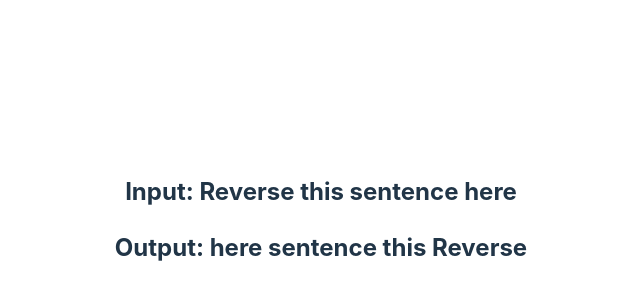
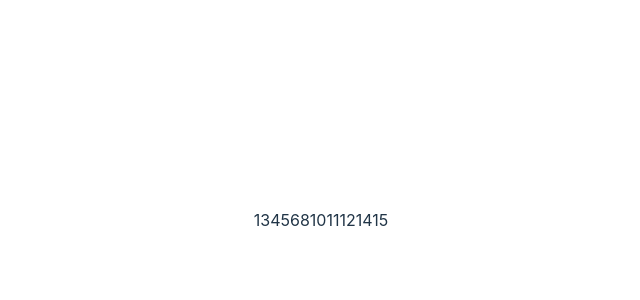
Before and after one commit to kevinly77/react-algo-questions, a React (Vite) app: page / in a window 1280 px wide. Shown: the part 180-480 px from the top of the page, without its empty margins (319-959 px from the left). Built offline with nearby package versions, Linux system fonts and the light colour scheme.

Commit message:
Add: merge sorted arrays question

```diff
--- a/src/App.tsx
+++ b/src/App.tsx
@@ -1,11 +1,12 @@
 import "./App.css";
+import MergeSortedArrayExample from "./questions/arrays-and-string-manipulation/merge-sorted-arrays";
 import ReverseStringInPlaceExamples from "./questions/arrays-and-string-manipulation/reverse-string-in-place";
 import ReverseWordsExample from "./questions/arrays-and-string-manipulation/reverse-words";
 //TODO separate things into pages and sections
 function App() {
 	return (
 		<div>
-			<ReverseWordsExample />
+			<MergeSortedArrayExample />
 		</div>
 	);
 }
--- /dev/null
+++ b/src/questions/arrays-and-string-manipulation/merge-sorted-arrays/index.tsx
@@ -0,0 +1,32 @@
+import React from "react";
+
+export default function MergeSortedArrayExample() {
+	const array1 = [3, 4, 6, 10, 11];
+	const array2 = [1, 5, 8, 12, 14, 15];
+
+	function mergeSortedArrays(array1: number[], array2: number[]) {
+		const mergedArray: number[] = [];
+		let mergedArrayIndex = 0;
+		let array1Index = 0;
+		let array2Index = 0;
+
+		const isArray1Done = array1Index >= array1.length;
+		const isArray2Done = array2Index >= array2.length;
+		while (mergedArrayIndex < array1.length + array2.length) {
+			if (
+				!isArray1Done &&
+				(array1[array1Index] < array2[array2Index] || isArray2Done)
+			) {
+				mergedArray[mergedArrayIndex] = array1[array1Index];
+				array1Index++;
+				mergedArrayIndex++;
+			} else {
+				mergedArray[mergedArrayIndex] = array2[array2Index];
+				array2Index++;
+				mergedArrayIndex++;
+			}
+		}
+		return mergedArray;
+	}
+	return <div>{mergeSortedArrays(array1, array2)}</div>;
+}
```
